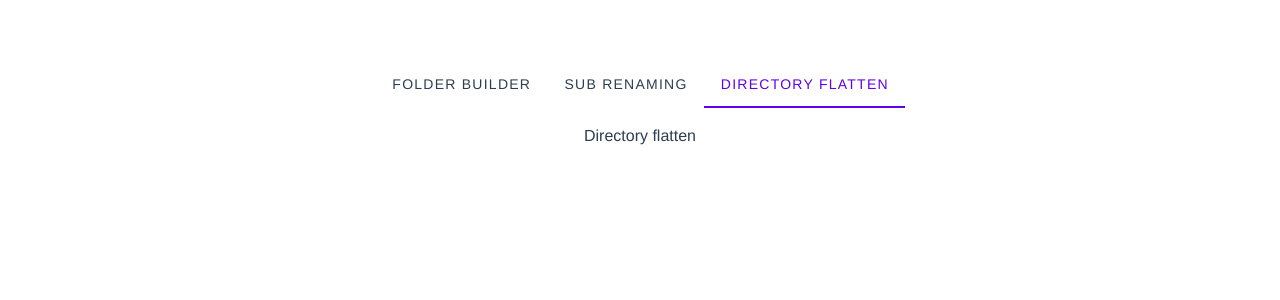
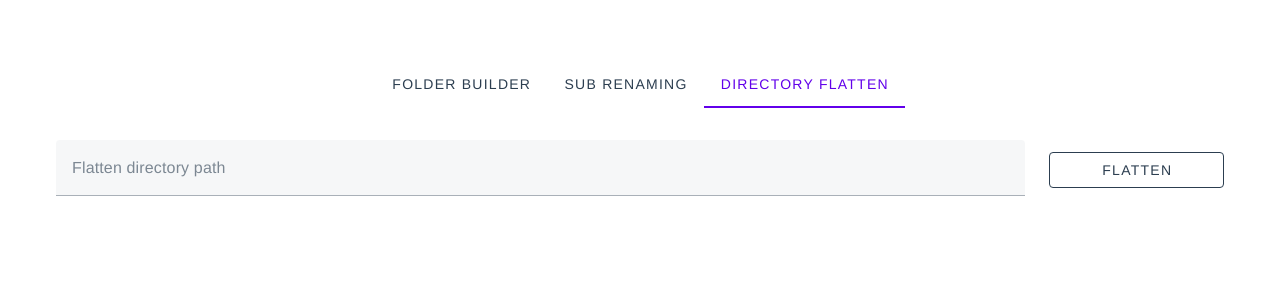
Before and after one commit to Mikuu/Aminester, a Vue app: page / in a window 1280 px wide. Both pictures are taken after a click on the tab "DIRECTORY FLATTEN". Shown: the top 300 px of the page. Built offline with nearby package versions, Linux system fonts and the light colour scheme.

Commit message:
finalize directory flatten ui

```diff
--- a/src/components/DirectoryFlatten.vue
+++ b/src/components/DirectoryFlatten.vue
@@ -1,8 +1,22 @@
 <template>
-
+  <v-form>
+    <v-container>
+      <v-row>
+        <v-col cols="12" sm="10">
+          <v-text-field label="Flatten directory path" :model-value="flattenDirectoryPath"></v-text-field>
+        </v-col>
+        <v-col cols="12" sm="2">
+          <v-btn variant="outlined" class="mt-3 w-100">Flatten</v-btn>
+        </v-col>
+      </v-row>
+    </v-container>
+  </v-form>
 </template>
 
 <script setup>
+import { ref } from "vue";
+
+const flattenDirectoryPath = ref("");
 </script>
 
 <style scoped>
--- a/src/components/MainBoard.vue
+++ b/src/components/MainBoard.vue
@@ -10,13 +10,13 @@
   </v-tabs>
   <v-window v-model="tab">
     <v-window-item value="1" class="mt-4">
-      <FolderBuilder/>
+      <FolderBuilder />
     </v-window-item>
     <v-window-item value="2" class="mt-4">
-      <SubRenaming/>
+      <SubRenaming />
     </v-window-item>
     <v-window-item value="3" class="mt-4">
-      Directory flatten
+      <DirectoryFlatten />
     </v-window-item>
   </v-window>
 </template>
@@ -24,6 +24,7 @@
 <script setup>
 import FolderBuilder from "@/components/FolderBuilder.vue";
 import SubRenaming from "@/components/SubRenaming.vue";
+import DirectoryFlatten from "@/components/DirectoryFlatten.vue";
 import { ref } from "vue";
 
 const tab = ref(null);
```
